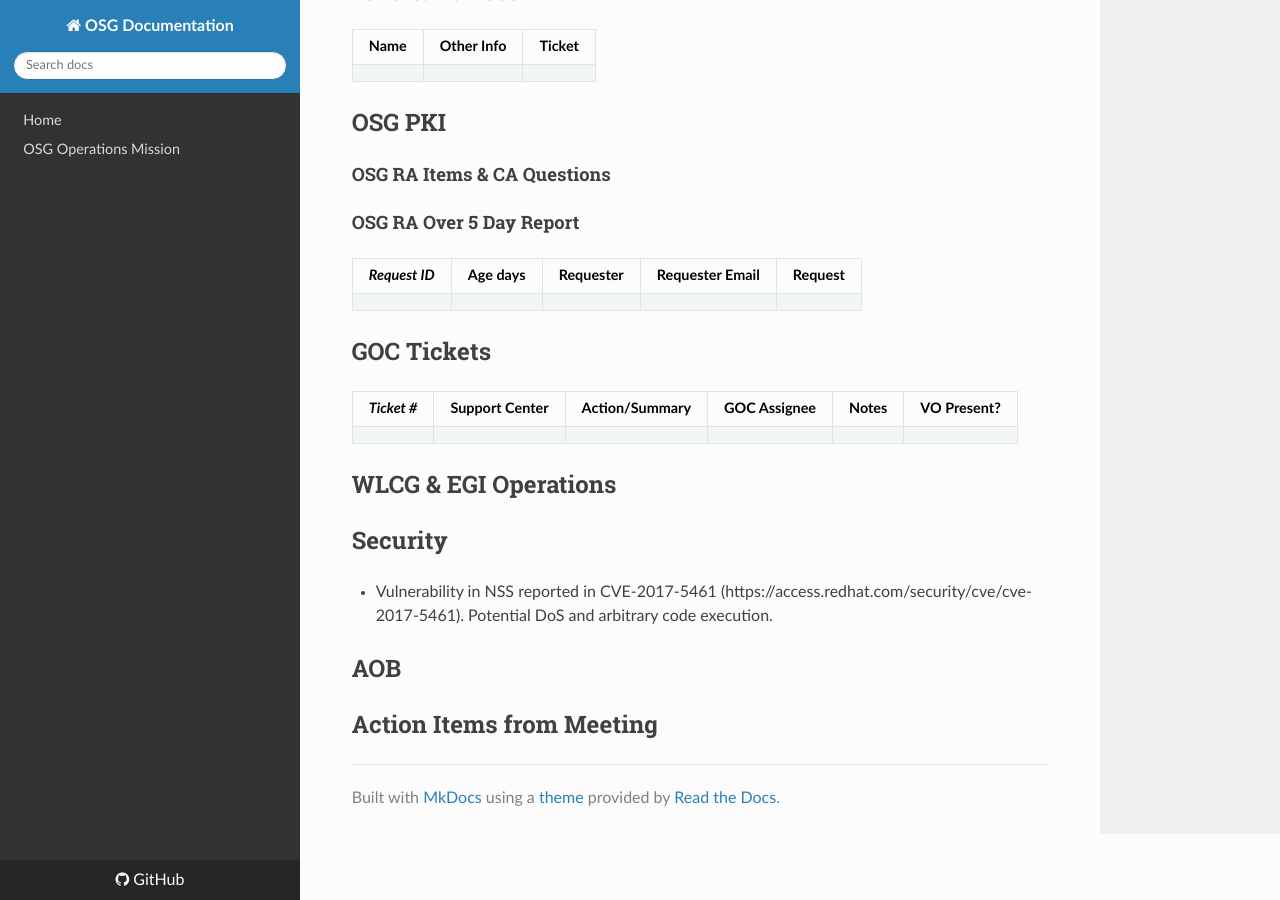
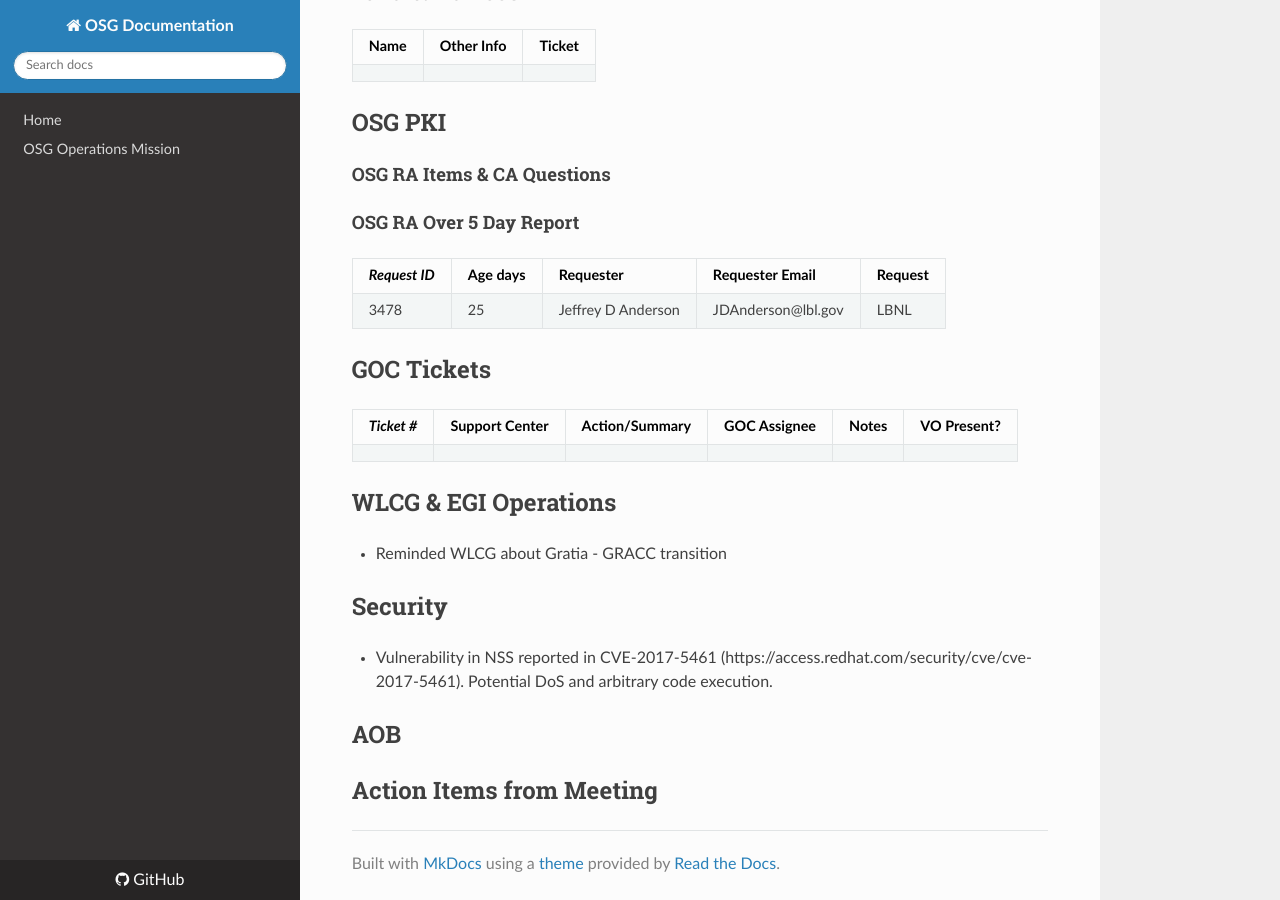
Before and after one commit to osg-htc/operations, an MkDocs documentation site: the page built from docs/WeeklyMinutes/24Apr2017.md, in a window 1280 px wide and 900 px high, scrolled down 2526 px. Built offline with MkDocs 1.6.1, drawn with Linux system fonts in a browser that asks for light colours; nearby versions of some CDN libraries; old or Windows-style settings are respelled for this version of MkDocs.

Commit message:
Update 24Apr2017.md

```diff
--- a/docs/WeeklyMinutes/24Apr2017.md
+++ b/docs/WeeklyMinutes/24Apr2017.md
@@ -67,6 +67,7 @@
 #### OSG RA Over 5 Day Report
 | *Request ID* | Age days	| Requester	| Requester Email |Request |
 |--------------|----------|-----------|-----------------|--------|
+| 3478 | 25 |Jeffrey D Anderson | JDAnderson@lbl.gov | LBNL |
 
 ## GOC Tickets
 
@@ -75,6 +76,8 @@
 
 ## WLCG & EGI Operations
 
+   * Reminded WLCG about Gratia - GRACC transition
+
 ## Security
    * Vulnerability in NSS  reported in CVE-2017-5461 (https://access.redhat.com/security/cve/cve-2017-5461). Potential DoS and arbitrary code execution.
 
```
